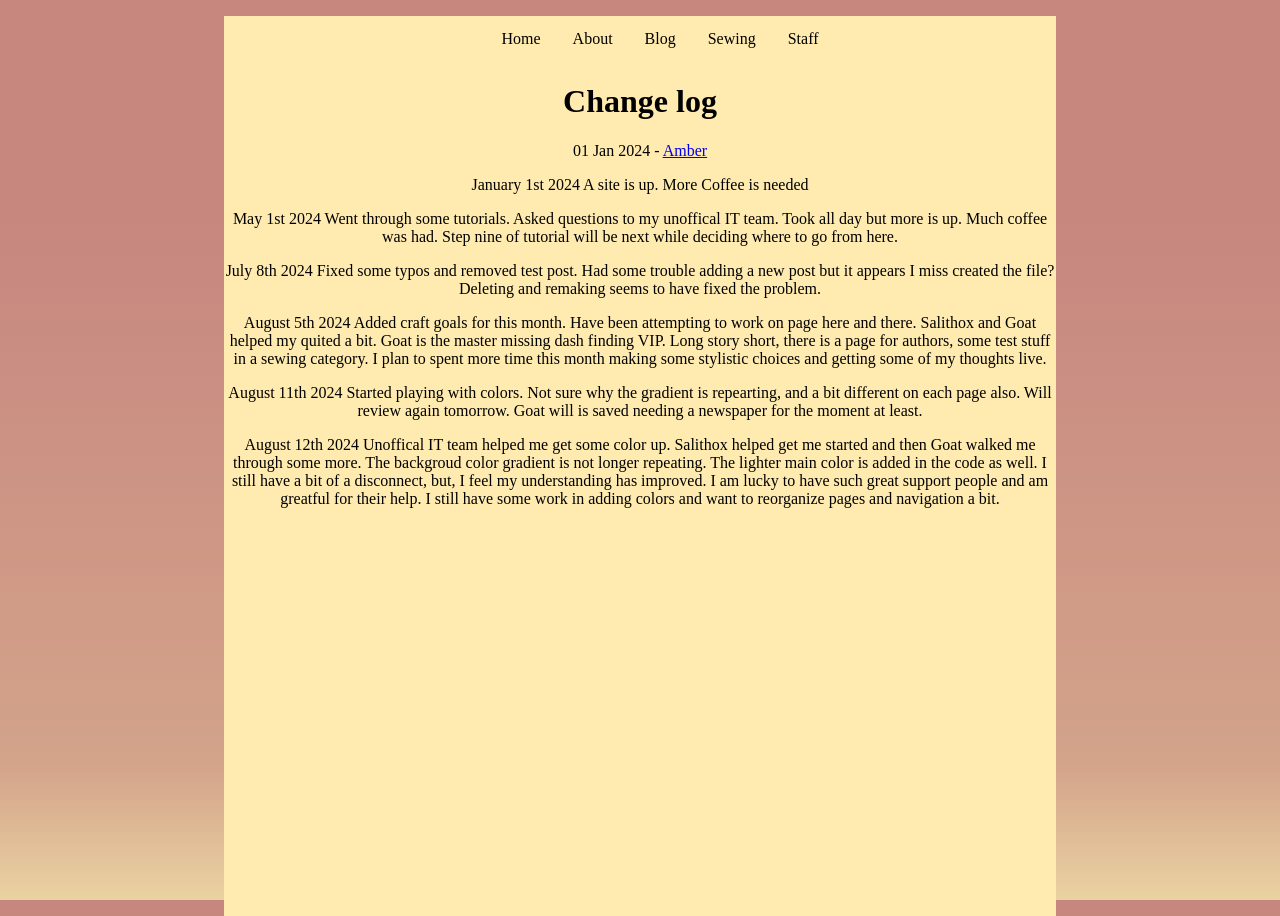
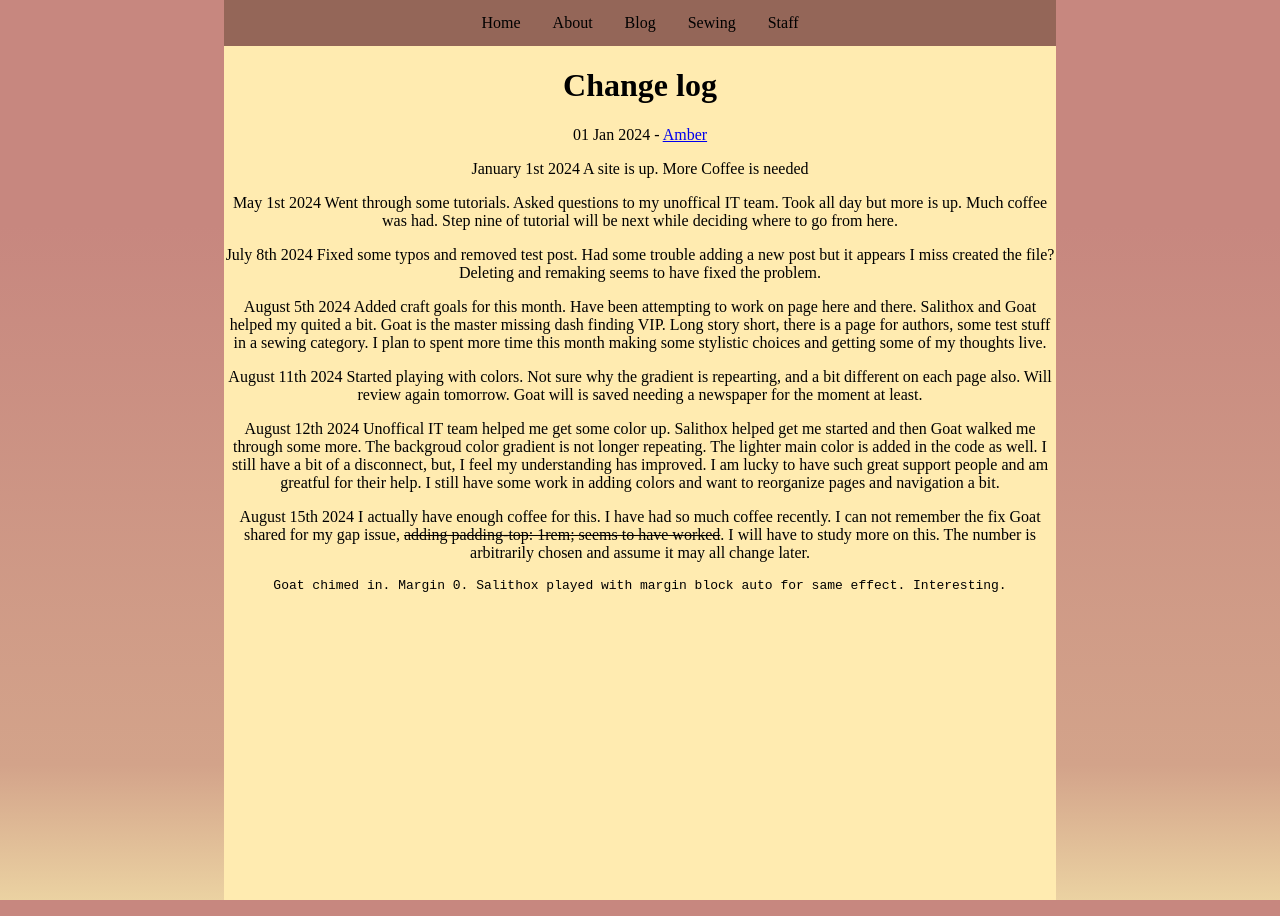
Before and after one commit to KohakuMoon/website, a Jekyll site: the page built from blog/posts/_posts/2024-01-01-Change log.md, in a window 1280 px wide. Built offline with Jekyll 4.4.1, drawn with Linux system fonts in a browser that asks for light colours.

Commit message:
something

```diff
--- a/_sass/main.scss
+++ b/_sass/main.scss
@@ -19,11 +19,19 @@
     color: black;
 }
 
+ul.nav {
+    background-color: #946658;
+    margin: 0;
+    padding: 0;
+    }
+
 nav {
 
     li {
         float: center;
         font-size: 1em;
+
+
     }
 
     li a, .dropbtn {
@@ -95,6 +103,9 @@ html {
     position: relative;
     min-height: 100vh;
     background-color: #ffebb0;
+
+
+    margin: 0;
 }
 
 /* footer */
--- a/assets/css/styles.scss
+++ b/assets/css/styles.scss
@@ -5,4 +5,5 @@
 
 ul {
     list-style-type: none;
+
 }
--- a/blog/posts/_posts/2024-01-01-Change log.md
+++ b/blog/posts/_posts/2024-01-01-Change log.md
@@ -19,3 +19,8 @@ August 11th 2024
 
 August 12th 2024
     Unoffical IT team helped me get some color up. Salithox helped get me started and then Goat walked me through some more. The backgroud color gradient is not longer repeating. The lighter main color is added in the code as well. I still have a bit of a disconnect, but, I feel my understanding has improved. I am lucky to have such great support people and am greatful for their help. I still have some work in adding colors and want to reorganize pages and navigation a bit.
+
+August 15th 2024
+    I actually have enough coffee for this. I have had so much coffee recently. I can not remember the fix Goat shared for my gap issue, ~~adding padding-top: 1rem; seems to have worked~~. I will have to study more on this. The number is arbitrarily chosen and assume it may all change later.
+
+    Goat chimed in. Margin 0. Salithox played with margin block auto for same effect. Interesting.
```
Also changed, not shown: 3 other files.
